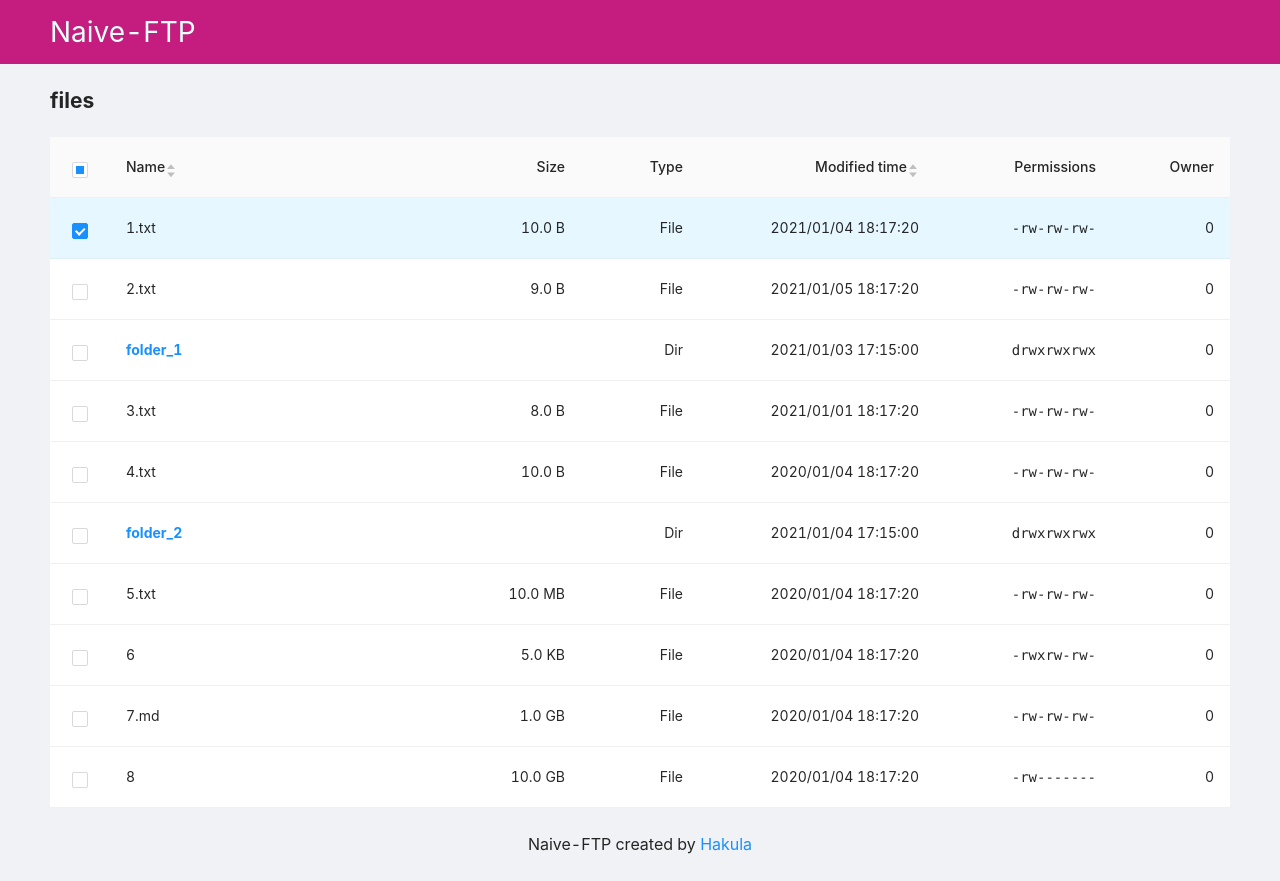
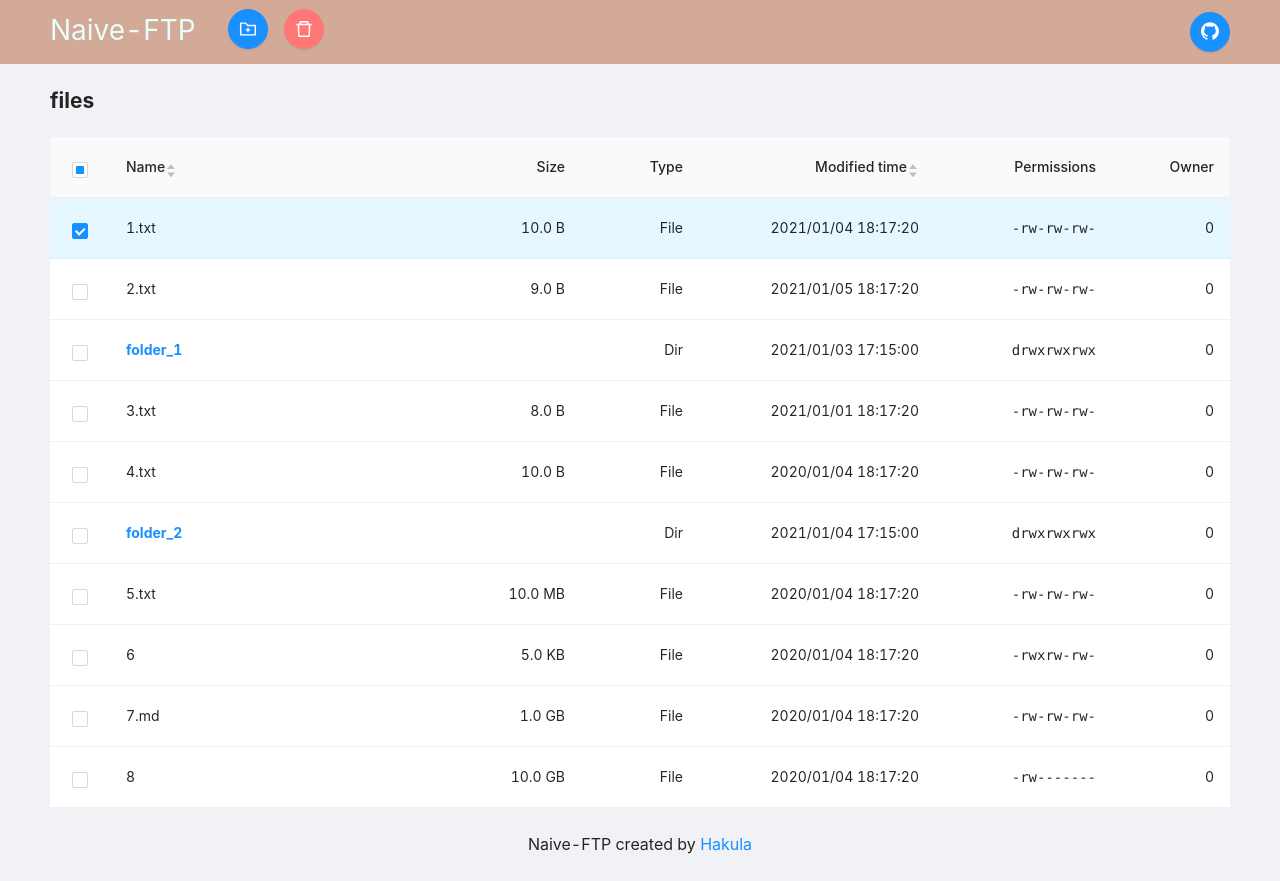
Before and after one commit to hakula139/Naive-FTP, a Vue app in the folder app/: page /files in a window 1280 px wide. Both pictures are taken after a click on the element 80 px from the left and 228 px from the top of the page. Built offline with nearby package versions, Linux system fonts and the light colour scheme.

Commit message:
[feat] file operation buttons

```diff
--- a/app/src/components/FileList.vue
+++ b/app/src/components/FileList.vue
@@ -4,7 +4,10 @@
     :data-source="data"
     :pagination="false"
     :row-key="rowKey"
-    :row-selection="rowSelection"
+    :row-selection="{
+      selectedRowKeys: selected,
+      onChange: onSelectChange,
+    }"
   >
     <template #name="{ text, record }">
       <router-link
@@ -86,13 +89,24 @@ export default defineComponent({
       type: Array as PropType<FileType[]>,
       required: true,
     },
+    selected: {
+      type: Array as PropType<string[]>,
+      default: [],
+    },
+  },
+  emits: {
+    'update:selected': null,
   },
   data() {
     return {
       columns,
       rowKey: 'fileName',
-      rowSelection: {},
     };
+  },
+  methods: {
+    onSelectChange(selectedRowKeys: string[]) {
+      this.$emit('update:selected', selectedRowKeys);
+    },
   },
 });
 </script>
--- a/app/src/main.ts
+++ b/app/src/main.ts
@@ -4,13 +4,23 @@ import App from './App.vue';
 import './registerServiceWorker';
 import router from './router';
 
-import { Breadcrumb, Button, Layout, Table } from 'ant-design-vue';
+import {
+  Breadcrumb,
+  Button,
+  Layout,
+  Space,
+  Table,
+} from 'ant-design-vue';
 
 const app = createApp(App);
-
 app.use(router);
 
 // Ant Design
-app.use(Breadcrumb).use(Button).use(Layout).use(Table);
+app
+  .use(Breadcrumb)
+  .use(Button)
+  .use(Layout)
+  .use(Space)
+  .use(Table);
 
 app.mount('#app');
--- a/app/src/views/Layout.vue
+++ b/app/src/views/Layout.vue
@@ -1,12 +1,46 @@
 <template>
   <a-layout id="layout">
     <a-layout-header id="layout-header">
+      <a-space size="middle">
         <router-link
           :to="{ name: 'Layout' }"
           class="title"
         >
           {{ title }}
         </router-link>
+        <a-button
+          type="primary"
+          shape="circle"
+          size="large"
+        >
+          <template #icon>
+            <FolderAddOutlined />
+          </template>
+        </a-button>
+        <a-button
+          v-if="hasSelected"
+          type="danger"
+          shape="circle"
+          size="large"
+        >
+          <template #icon>
+            <DeleteOutlined />
+          </template>
+        </a-button>
+      </a-space>
+      <a-space size="middle">
+        <a-button
+          type="primary"
+          shape="circle"
+          size="large"
+          :href="links.repo"
+          target="_blank"
+        >
+          <template #icon>
+            <GithubOutlined />
+          </template>
+        </a-button>
+      </a-space>
     </a-layout-header>
     <a-layout-content id="layout-content">
       <a-breadcrumb :routes="routes">
@@ -21,7 +55,10 @@
           </router-link>
         </template>
       </a-breadcrumb>
-      <file-list :data="fileList" />
+      <file-list
+        v-model:selected="selectedRowKeys"
+        :data="fileList"
+      />
     </a-layout-content>
     <a-layout-footer id="layout-footer">
       {{ title }} created by
@@ -39,7 +76,12 @@
 import { defineComponent } from 'vue';
 
 import { Route } from 'ant-design-vue/lib/breadcrumb/Breadcrumb';
-import { RightOutlined } from '@ant-design/icons-vue';
+import {
+  DeleteOutlined,
+  FolderAddOutlined,
+  GithubOutlined,
+  RightOutlined,
+} from '@ant-design/icons-vue';
 
 import { FileList } from '@/components';
 import { FileType } from '@/components/types';
@@ -47,6 +89,9 @@ import { fileClient } from '@/apis/mocks';
 
 export default defineComponent({
   components: {
+    DeleteOutlined,
+    FolderAddOutlined,
+    GithubOutlined,
     RightOutlined,
     FileList,
   },
@@ -58,11 +103,12 @@ export default defineComponent({
         blog: 'https://hakula.xyz',
         repo: 'https://github.com/hakula139/Naive-FTP',
       },
+      selectedRowKeys: [] as string[],
       fileList: [] as FileType[],
     };
   },
   computed: {
-    routes() {
+    routes(): Route[] {
       const re = /^\/?|\/?$/g;
       const parts: string[] = this.$route.path.replaceAll(re, '').split('/');
       const breadcrumbs: Route[] = [];
@@ -75,12 +121,15 @@ export default defineComponent({
       });
       return breadcrumbs;
     },
+    hasSelected(): boolean {
+      return this.selectedRowKeys.length > 0;
+    },
   },
   created() {
-    this.fetchData();
+    this.fetch();
   },
   methods: {
-    fetchData() {
+    fetch(): void {
       const re = /^\/?files\/?/;
       const path: string = this.$route.path.replace(re, '');
       fileClient
@@ -104,13 +153,20 @@ export default defineComponent({
 #layout-header {
   position: fixed;
   z-index: 1;
+  height: 64px;
   width: 100%;
+  background-color: #d3a998;
+
+  .ant-space {
     height: 64px;
-  background-color: #c41d7f;
-  // background-color: #780650;
 
-  > .title {
-    float: left;
+    &:last-of-type {
+      float: right;
+    }
+  }
+
+  .title {
+    margin-right: 16px;
     color: #e6fffb;
     font-size: 2em;
   }
--- a/app/vue.config.js
+++ b/app/vue.config.js
@@ -4,7 +4,9 @@ module.exports = {
       less: {
         lessOptions: {
           modifyVars: {
-            'primary-color': '#eb2f96',
+            'primary-color': '#db9490',
+            'error-color': '#ffde6c',
+            'btn-danger-color': '#000',
           },
           javascriptEnabled: true,
         },
```
Lines whose indentation alone changed are shown as unchanged.
